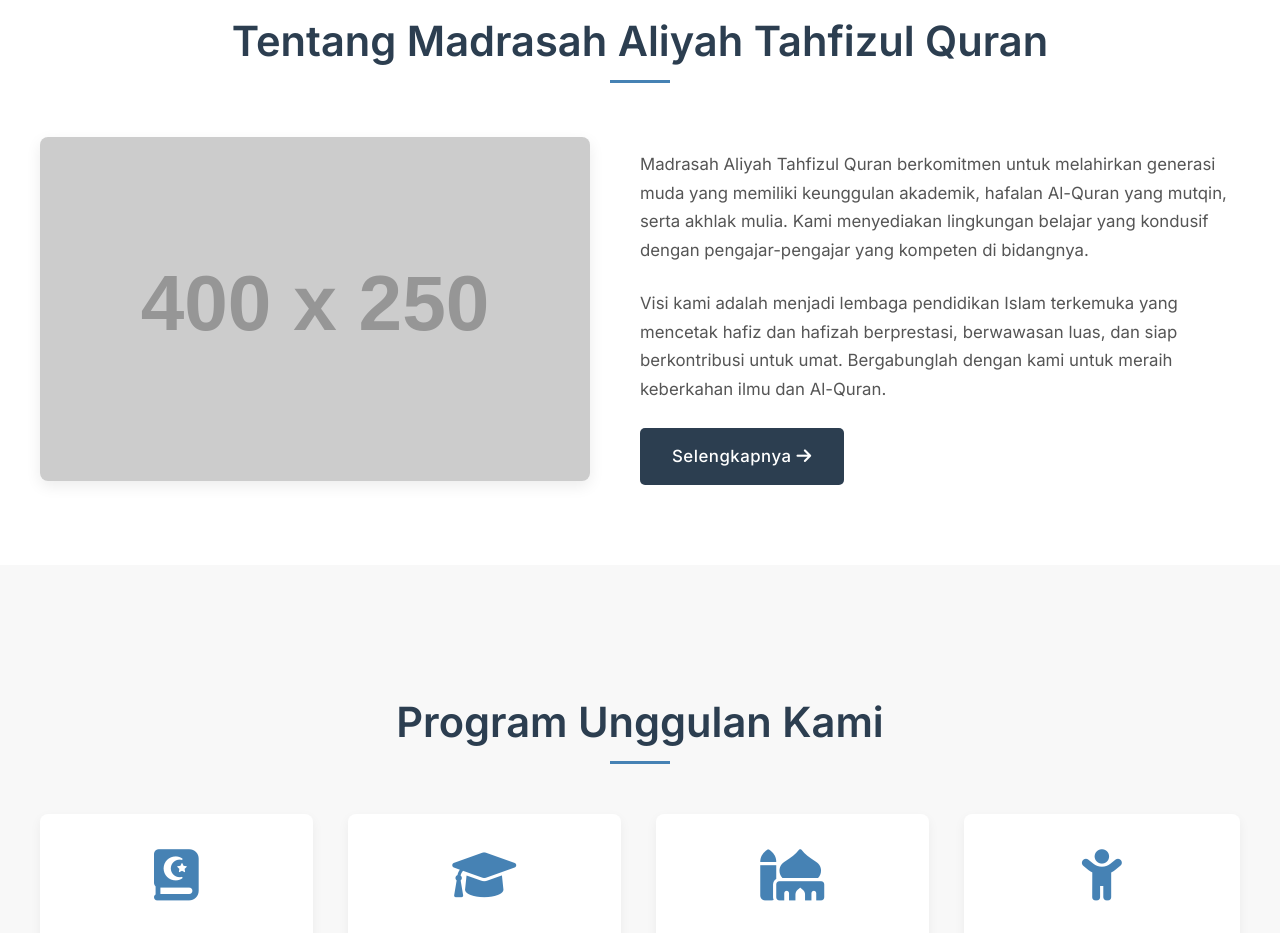
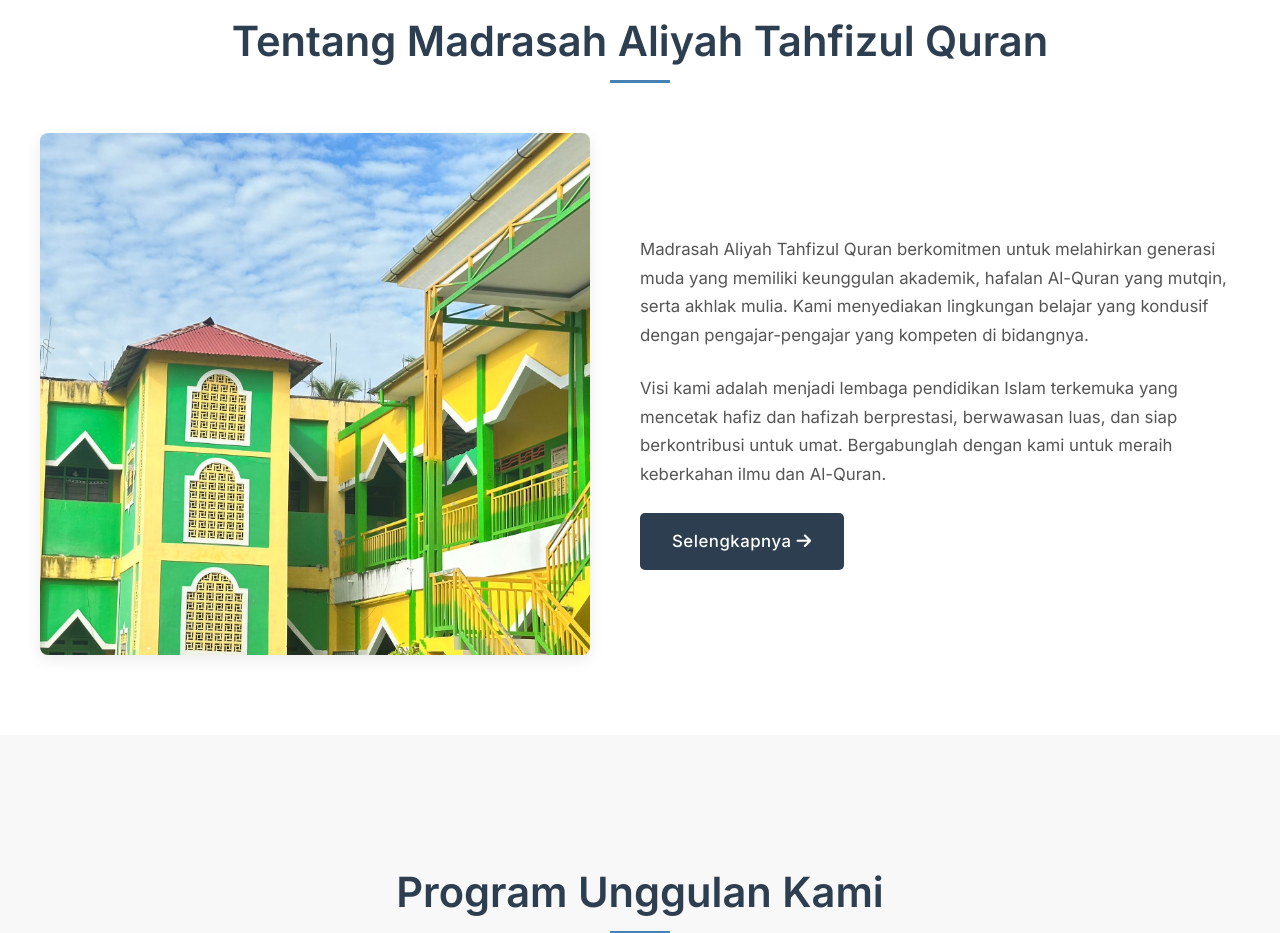
Before and after one commit to ridhopryg/Madrasah-aliyah1, a plain HTML site: page index.html in a window 1280 px wide. Shown: the part 860-1793 px from the top of the page. Drawn offline with nearby package versions, Linux system fonts and the light colour scheme; placeholder pictures from the web are drawn by us.

Commit message:
index.html

```diff
--- a/index.html
+++ b/index.html
@@ -104,7 +104,7 @@
             <div class="container">
                 <h2>Tentang Madrasah Aliyah Tahfizul Quran</h2>
                 <div class="about-content">
-                    <img src="https://via.placeholder.com/400x250/8da7c4/ffffff?text=Tentang+Kami+MATQ" alt="Gedung Madrasah" class="about-image">
+                    <img src="https://raw.githubusercontent.com/ridhopryg/Madrasah-aliyah1/main/images/Gedung%20sekolah%201.jpeg" alt="Gedung Madrasah" class="about-image">
                     <div class="about-text">
                         <p>Madrasah Aliyah Tahfizul Quran berkomitmen untuk melahirkan generasi muda yang memiliki keunggulan akademik, hafalan Al-Quran yang mutqin, serta akhlak mulia. Kami menyediakan lingkungan belajar yang kondusif dengan pengajar-pengajar yang kompeten di bidangnya.</p>
                         <p>Visi kami adalah menjadi lembaga pendidikan Islam terkemuka yang mencetak hafiz dan hafizah berprestasi, berwawasan luas, dan siap berkontribusi untuk umat. Bergabunglah dengan kami untuk meraih keberkahan ilmu dan Al-Quran.</p>
```
